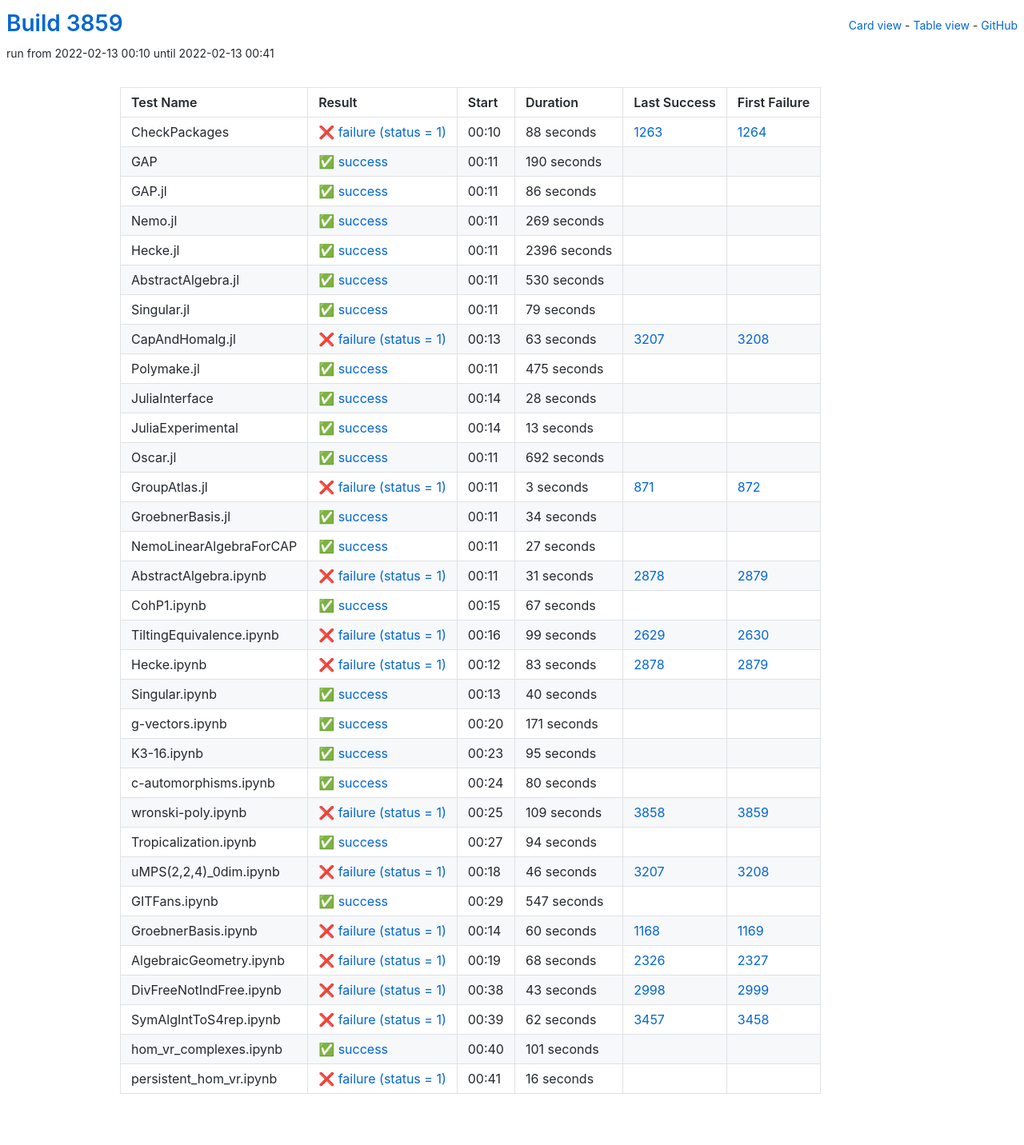
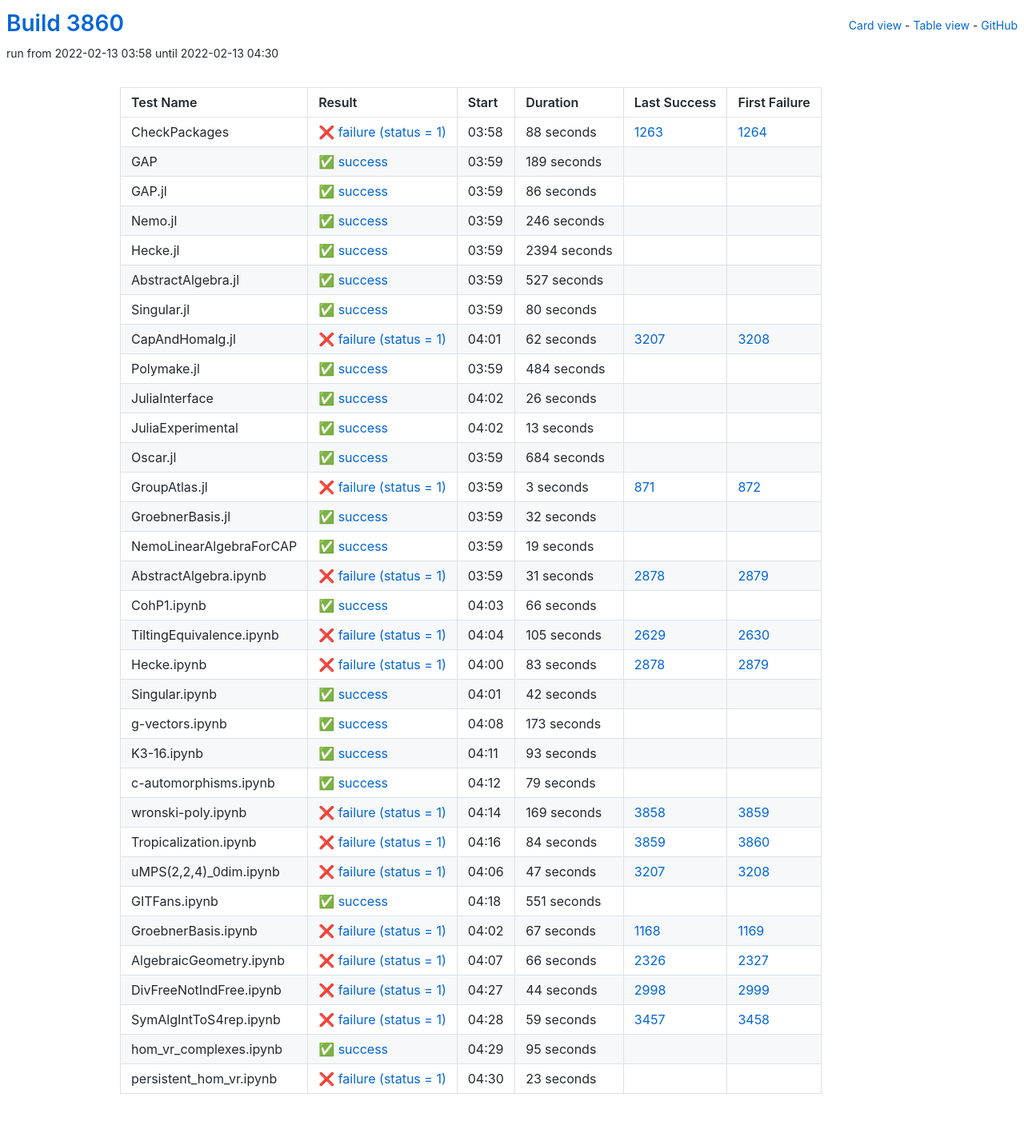
Before and after one commit to oscar-system/oscar-ci-status-stable, a Jekyll site: the page built from table.html, in a window 1280 px wide. Shown: the whole page at 80% size. Built offline with Jekyll 4.4.1, drawn with Linux system fonts in a browser that asks for light colours.

Commit message:
Build #3860

```diff
--- a/_data/ci.yml
+++ b/_data/ci.yml
@@ -1,6 +1,6 @@
 ---
-build: 3859
-build_url: https://oscarci.mathematik.uni-kl.de/job/oscar-stable/3859/
+build: 3860
+build_url: https://oscarci.mathematik.uni-kl.de/job/oscar-stable/3860/
 job: oscar-stable
 organization: oscar-system
 repo: oscar-ci-status-stable
@@ -8,8 +8,8 @@ repourl: https://github.com/oscar-system/oscar-ci-status-stable
 tests:
 - name: CheckPackages
   id: checkpackages
-  log: https://oscarci.mathematik.uni-kl.de/job/oscar-stable/3859/artifact/logs/build-3859/CheckPackages.log
-  start: 2022-02-13 00:10
+  log: https://oscarci.mathematik.uni-kl.de/job/oscar-stable/3860/artifact/logs/build-3860/CheckPackages.log
+  start: 2022-02-13 03:58
   success: false
   exitcode: 1
   status: failure
@@ -20,20 +20,20 @@ tests:
   first_failure_url: https://oscarci.mathematik.uni-kl.de/job/oscar-stable/1264/
 - name: GAP
   id: gap
-  log: https://oscarci.mathematik.uni-kl.de/job/oscar-stable/3859/artifact/logs/build-3859/GAP.log
-  start: 2022-02-13 00:11
+  log: https://oscarci.mathematik.uni-kl.de/job/oscar-stable/3860/artifact/logs/build-3860/GAP.log
+  start: 2022-02-13 03:59
   success: true
   exitcode: 0
   status: success
-  duration: 190
+  duration: 189
   last_success: false
   last_success_url:
   first_failure: false
   first_failure_url:
 - name: GAP.jl
   id: gap-jl
-  log: https://oscarci.mathematik.uni-kl.de/job/oscar-stable/3859/artifact/logs/build-3859/GAP.jl.log
-  start: 2022-02-13 00:11
+  log: https://oscarci.mathematik.uni-kl.de/job/oscar-stable/3860/artifact/logs/build-3860/GAP.jl.log
+  start: 2022-02-13 03:59
   success: true
   exitcode: 0
   status: success
@@ -44,92 +44,92 @@ tests:
   first_failure_url:
 - name: Nemo.jl
   id: nemo-jl
-  log: https://oscarci.mathematik.uni-kl.de/job/oscar-stable/3859/artifact/logs/build-3859/Nemo.jl.log
-  start: 2022-02-13 00:11
+  log: https://oscarci.mathematik.uni-kl.de/job/oscar-stable/3860/artifact/logs/build-3860/Nemo.jl.log
+  start: 2022-02-13 03:59
   success: true
   exitcode: 0
   status: success
-  duration: 269
+  duration: 246
   last_success: false
   last_success_url:
   first_failure: false
   first_failure_url:
 - name: Hecke.jl
   id: hecke-jl
-  log: https://oscarci.mathematik.uni-kl.de/job/oscar-stable/3859/artifact/logs/build-3859/Hecke.jl.log
-  start: 2022-02-13 00:11
+  log: https://oscarci.mathematik.uni-kl.de/job/oscar-stable/3860/artifact/logs/build-3860/Hecke.jl.log
+  start: 2022-02-13 03:59
   success: true
   exitcode: 0
   status: success
-  duration: 2396
+  duration: 2394
   last_success: false
   last_success_url:
   first_failure: false
   first_failure_url:
 - name: AbstractAlgebra.jl
   id: abstractalgebra-jl
-  log: https://oscarci.mathematik.uni-kl.de/job/oscar-stable/3859/artifact/logs/build-3859/AbstractAlgebra.jl.log
-  start: 2022-02-13 00:11
+  log: https://oscarci.mathematik.uni-kl.de/job/oscar-stable/3860/artifact/logs/build-3860/AbstractAlgebra.jl.log
+  start: 2022-02-13 03:59
   success: true
   exitcode: 0
   status: success
-  duration: 530
+  duration: 527
   last_success: false
   last_success_url:
   first_failure: false
   first_failure_url:
 - name: Singular.jl
   id: singular-jl
-  log: https://oscarci.mathematik.uni-kl.de/job/oscar-stable/3859/artifact/logs/build-3859/Singular.jl.log
-  start: 2022-02-13 00:11
+  log: https://oscarci.mathematik.uni-kl.de/job/oscar-stable/3860/artifact/logs/build-3860/Singular.jl.log
+  start: 2022-02-13 03:59
   success: true
   exitcode: 0
   status: success
-  duration: 79
+  duration: 80
   last_success: false
   last_success_url:
   first_failure: false
   first_failure_url:
 - name: CapAndHomalg.jl
   id: capandhomalg-jl
-  log: https://oscarci.mathematik.uni-kl.de/job/oscar-stable/3859/artifact/logs/build-3859/CapAndHomalg.jl.log
-  start: 2022-02-13 00:13
+  log: https://oscarci.mathematik.uni-kl.de/job/oscar-stable/3860/artifact/logs/build-3860/CapAndHomalg.jl.log
+  start: 2022-02-13 04:01
   success: false
   exitcode: 1
   status: failure
-  duration: 63
+  duration: 62
   last_success: 3207
   last_success_url: https://oscarci.mathematik.uni-kl.de/job/oscar-stable/3207/
   first_failure: 3208
   first_failure_url: https://oscarci.mathematik.uni-kl.de/job/oscar-stable/3208/
 - name: Polymake.jl
   id: polymake-jl
-  log: https://oscarci.mathematik.uni-kl.de/job/oscar-stable/3859/artifact/logs/build-3859/Polymake.jl.log
-  start: 2022-02-13 00:11
+  log: https://oscarci.mathematik.uni-kl.de/job/oscar-stable/3860/artifact/logs/build-3860/Polymake.jl.log
+  start: 2022-02-13 03:59
   success: true
   exitcode: 0
   status: success
-  duration: 475
+  duration: 484
   last_success: false
   last_success_url:
   first_failure: false
   first_failure_url:
 - name: JuliaInterface
   id: juliainterface
-  log: https://oscarci.mathematik.uni-kl.de/job/oscar-stable/3859/artifact/logs/build-3859/JuliaInterface.log
-  start: 2022-02-13 00:14
+  log: https://oscarci.mathematik.uni-kl.de/job/oscar-stable/3860/artifact/logs/build-3860/JuliaInterface.log
+  start: 2022-02-13 04:02
   success: true
   exitcode: 0
   status: success
-  duration: 28
+  duration: 26
   last_success: false
   last_success_url:
   first_failure: false
   first_failure_url:
 - name: JuliaExperimental
   id: juliaexperimental
-  log: https://oscarci.mathematik.uni-kl.de/job/oscar-stable/3859/artifact/logs/build-3859/JuliaExperimental.log
-  start: 2022-02-13 00:14
+  log: https://oscarci.mathematik.uni-kl.de/job/oscar-stable/3860/artifact/logs/build-3860/JuliaExperimental.log
+  start: 2022-02-13 04:02
   success: true
   exitcode: 0
   status: success
@@ -140,20 +140,20 @@ tests:
   first_failure_url:
 - name: Oscar.jl
   id: oscar-jl
-  log: https://oscarci.mathematik.uni-kl.de/job/oscar-stable/3859/artifact/logs/build-3859/Oscar.jl.log
-  start: 2022-02-13 00:11
+  log: https://oscarci.mathematik.uni-kl.de/job/oscar-stable/3860/artifact/logs/build-3860/Oscar.jl.log
+  start: 2022-02-13 03:59
   success: true
   exitcode: 0
   status: success
-  duration: 692
+  duration: 684
   last_success: false
   last_success_url:
   first_failure: false
   first_failure_url:
 - name: GroupAtlas.jl
   id: groupatlas-jl
-  log: https://oscarci.mathematik.uni-kl.de/job/oscar-stable/3859/artifact/logs/build-3859/GroupAtlas.jl.log
-  start: 2022-02-13 00:11
+  log: https://oscarci.mathematik.uni-kl.de/job/oscar-stable/3860/artifact/logs/build-3860/GroupAtlas.jl.log
+  start: 2022-02-13 03:59
   success: false
   exitcode: 1
   status: failure
@@ -164,32 +164,32 @@ tests:
   first_failure_url: https://oscarci.mathematik.uni-kl.de/job/oscar-stable/872/
 - name: GroebnerBasis.jl
   id: groebnerbasis-jl
-  log: https://oscarci.mathematik.uni-kl.de/job/oscar-stable/3859/artifact/logs/build-3859/GroebnerBasis.jl.log
-  start: 2022-02-13 00:11
+  log: https://oscarci.mathematik.uni-kl.de/job/oscar-stable/3860/artifact/logs/build-3860/GroebnerBasis.jl.log
+  start: 2022-02-13 03:59
   success: true
   exitcode: 0
   status: success
-  duration: 34
+  duration: 32
   last_success: false
   last_success_url:
   first_failure: false
   first_failure_url:
 - name: NemoLinearAlgebraForCAP
   id: nemolinearalgebraforcap
-  log: https://oscarci.mathematik.uni-kl.de/job/oscar-stable/3859/artifact/logs/build-3859/NemoLinearAlgebraForCAP.log
-  start: 2022-02-13 00:11
+  log: https://oscarci.mathematik.uni-kl.de/job/oscar-stable/3860/artifact/logs/build-3860/NemoLinearAlgebraForCAP.log
+  start: 2022-02-13 03:59
   success: true
   exitcode: 0
   status: success
-  duration: 27
+  duration: 19
   last_success: false
   last_success_url:
   first_failure: false
   first_failure_url:
 - name: AbstractAlgebra.ipynb
   id: abstractalgebra-ipynb
-  log: https://oscarci.mathematik.uni-kl.de/job/oscar-stable/3859/artifact/logs/build-3859/AbstractAlgebra.ipynb.log
-  start: 2022-02-13 00:11
+  log: https://oscarci.mathematik.uni-kl.de/job/oscar-stable/3860/artifact/logs/build-3860/AbstractAlgebra.ipynb.log
+  start: 2022-02-13 03:59
   success: false
   exitcode: 1
   status: failure
@@ -200,32 +200,32 @@ tests:
   first_failure_url: https://oscarci.mathematik.uni-kl.de/job/oscar-stable/2879/
 - name: CohP1.ipynb
   id: cohp1-ipynb
-  log: https://oscarci.mathematik.uni-kl.de/job/oscar-stable/3859/artifact/logs/build-3859/CohP1.ipynb.log
-  start: 2022-02-13 00:15
+  log: https://oscarci.mathematik.uni-kl.de/job/oscar-stable/3860/artifact/logs/build-3860/CohP1.ipynb.log
+  start: 2022-02-13 04:03
   success: true
   exitcode: 0
   status: success
-  duration: 67
+  duration: 66
   last_success: false
   last_success_url:
   first_failure: false
   first_failure_url:
 - name: TiltingEquivalence.ipynb
   id: tiltingequivalence-ipynb
-  log: https://oscarci.mathematik.uni-kl.de/job/oscar-stable/3859/artifact/logs/build-3859/TiltingEquivalence.ipynb.log
-  start: 2022-02-13 00:16
+  log: https://oscarci.mathematik.uni-kl.de/job/oscar-stable/3860/artifact/logs/build-3860/TiltingEquivalence.ipynb.log
+  start: 2022-02-13 04:04
   success: false
   exitcode: 1
   status: failure
-  duration: 99
+  duration: 105
   last_success: 2629
   last_success_url: https://oscarci.mathematik.uni-kl.de/job/oscar-stable/2629/
   first_failure: 2630
   first_failure_url: https://oscarci.mathematik.uni-kl.de/job/oscar-stable/2630/
 - name: Hecke.ipynb
   id: hecke-ipynb
-  log: https://oscarci.mathematik.uni-kl.de/job/oscar-stable/3859/artifact/logs/build-3859/Hecke.ipynb.log
-  start: 2022-02-13 00:12
+  log: https://oscarci.mathematik.uni-kl.de/job/oscar-stable/3860/artifact/logs/build-3860/Hecke.ipynb.log
+  start: 2022-02-13 04:00
   success: false
   exitcode: 1
   status: failure
@@ -236,32 +236,152 @@ tests:
   first_failure_url: https://oscarci.mathematik.uni-kl.de/job/oscar-stable/2879/
 - name: Singular.ipynb
   id: singular-ipynb
-  log: https://oscarci.mathematik.uni-kl.de/job/oscar-stable/3859/artifact/logs/build-3859/Singular.ipynb.log
-  start: 2022-02-13 00:13
+  log: https://oscarci.mathematik.uni-kl.de/job/oscar-stable/3860/artifact/logs/build-3860/Singular.ipynb.log
+  start: 2022-02-13 04:01
   success: true
   exitcode: 0
   status: success
-  duration: 40
+  duration: 42
   last_success: false
   last_success_url:
   first_failure: false
   first_failure_url:
 - name: g-vectors.ipynb
   id: g-vectors-ipynb
-  log: https://oscarci.mathematik.uni-kl.de/job/oscar-stable/3859/artifact/logs/build-3859/g-vectors.ipynb.log
-  start: 2022-02-13 00:20
+  log: https://oscarci.mathematik.uni-kl.de/job/oscar-stable/3860/artifact/logs/build-3860/g-vectors.ipynb.log
+  start: 2022-02-13 04:08
   success: true
   exitcode: 0
   status: success
-  duration: 171
+  duration: 173
   last_success: false
   last_success_url:
   first_failure: false
   first_failure_url:
 - name: K3-16.ipynb
   id: k3-16-ipynb
-  log: https://oscarci.mathematik.uni-kl.de/job/oscar-stable/3859/artifact/logs/build-3859/K3-16.ipynb.log
-  start: 2022-02-13 00:23
+  log: https://oscarci.mathematik.uni-kl.de/job/oscar-stable/3860/artifact/logs/build-3860/K3-16.ipynb.log
+  start: 2022-02-13 04:11
+  success: true
+  exitcode: 0
+  status: success
+  duration: 93
+  last_success: false
+  last_success_url:
+  first_failure: false
+  first_failure_url:
+- name: c-automorphisms.ipynb
+  id: c-automorphisms-ipynb
+  log: https://oscarci.mathematik.uni-kl.de/job/oscar-stable/3860/artifact/logs/build-3860/c-automorphisms.ipynb.log
+  start: 2022-02-13 04:12
+  success: true
+  exitcode: 0
+  status: success
+  duration: 79
+  last_success: false
+  last_success_url:
+  first_failure: false
+  first_failure_url:
+- name: wronski-poly.ipynb
+  id: wronski-poly-ipynb
+  log: https://oscarci.mathematik.uni-kl.de/job/oscar-stable/3860/artifact/logs/build-3860/wronski-poly.ipynb.log
+  start: 2022-02-13 04:14
+  success: false
+  exitcode: 1
+  status: failure
+  duration: 169
+  last_success: 3858
+  last_success_url: https://oscarci.mathematik.uni-kl.de/job/oscar-stable/3858/
+  first_failure: 3859
+  first_failure_url: https://oscarci.mathematik.uni-kl.de/job/oscar-stable/3859/
+- name: Tropicalization.ipynb
+  id: tropicalization-ipynb
+  log: https://oscarci.mathematik.uni-kl.de/job/oscar-stable/3860/artifact/logs/build-3860/Tropicalization.ipynb.log
+  start: 2022-02-13 04:16
+  success: false
+  exitcode: 1
+  status: failure
+  duration: 84
+  last_success: 3859
+  last_success_url: https://oscarci.mathematik.uni-kl.de/job/oscar-stable/3859/
+  first_failure: 3860
+  first_failure_url: https://oscarci.mathematik.uni-kl.de/job/oscar-stable/3860/
+- name: uMPS(2,2,4)_0dim.ipynb
+  id: umps-2-2-4-0dim-ipynb
+  log: https://oscarci.mathematik.uni-kl.de/job/oscar-stable/3860/artifact/logs/build-3860/uMPS-2-2-4-_0dim.ipynb.log
+  start: 2022-02-13 04:06
+  success: false
+  exitcode: 1
+  status: failure
+  duration: 47
+  last_success: 3207
+  last_success_url: https://oscarci.mathematik.uni-kl.de/job/oscar-stable/3207/
+  first_failure: 3208
+  first_failure_url: https://oscarci.mathematik.uni-kl.de/job/oscar-stable/3208/
+- name: GITFans.ipynb
+  id: gitfans-ipynb
+  log: https://oscarci.mathematik.uni-kl.de/job/oscar-stable/3860/artifact/logs/build-3860/GITFans.ipynb.log
+  start: 2022-02-13 04:18
+  success: true
+  exitcode: 0
+  status: success
+  duration: 551
+  last_success: false
+  last_success_url:
+  first_failure: false
+  first_failure_url:
+- name: GroebnerBasis.ipynb
+  id: groebnerbasis-ipynb
+  log: https://oscarci.mathematik.uni-kl.de/job/oscar-stable/3860/artifact/logs/build-3860/GroebnerBasis.ipynb.log
+  start: 2022-02-13 04:02
+  success: false
+  exitcode: 1
+  status: failure
+  duration: 67
+  last_success: 1168
+  last_success_url: https://oscarci.mathematik.uni-kl.de/job/oscar-stable/1168/
+  first_failure: 1169
+  first_failure_url: https://oscarci.mathematik.uni-kl.de/job/oscar-stable/1169/
+- name: AlgebraicGeometry.ipynb
+  id: algebraicgeometry-ipynb
+  log: https://oscarci.mathematik.uni-kl.de/job/oscar-stable/3860/artifact/logs/build-3860/AlgebraicGeometry.ipynb.log
+  start: 2022-02-13 04:07
+  success: false
+  exitcode: 1
+  status: failure
+  duration: 66
+  last_success: 2326
+  last_success_url: https://oscarci.mathematik.uni-kl.de/job/oscar-stable/2326/
+  first_failure: 2327
+  first_failure_url: https://oscarci.mathematik.uni-kl.de/job/oscar-stable/2327/
+- name: DivFreeNotIndFree.ipynb
+  id: divfreenotindfree-ipynb
+  log: https://oscarci.mathematik.uni-kl.de/job/oscar-stable/3860/artifact/logs/build-3860/DivFreeNotIndFree.ipynb.log
+  start: 2022-02-13 04:27
+  success: false
+  exitcode: 1
+  status: failure
+  duration: 44
+  last_success: 2998
+  last_success_url: https://oscarci.mathematik.uni-kl.de/job/oscar-stable/2998/
+  first_failure: 2999
+  first_failure_url: https://oscarci.mathematik.uni-kl.de/job/oscar-stable/2999/
+- name: SymAlgIntToS4rep.ipynb
+  id: symalginttos4rep-ipynb
+  log: https://oscarci.mathematik.uni-kl.de/job/oscar-stable/3860/artifact/logs/build-3860/SymAlgIntToS4rep.ipynb.log
+  start: 2022-02-13 04:28
+  success: false
+  exitcode: 1
+  status: failure
+  duration: 59
+  last_success: 3457
+  last_success_url: https://oscarci.mathematik.uni-kl.de/job/oscar-stable/3457/
+  first_failure: 3458
+  first_failure_url: https://oscarci.mathematik.uni-kl.de/job/oscar-stable/3458/
+- name: hom_vr_complexes.ipynb
+  id: hom-vr-complexes-ipynb
+  log: https://oscarci.mathematik.uni-kl.de/job/oscar-stable/3860/artifact/logs/build-3860/hom_vr_complexes.ipynb.log
+  start: 2022-02-13 04:29
   success: true
   exitcode: 0
   status: success
@@ -270,135 +390,15 @@ tests:
   last_success_url:
   first_failure: false
   first_failure_url:
-- name: c-automorphisms.ipynb
-  id: c-automorphisms-ipynb
-  log: https://oscarci.mathematik.uni-kl.de/job/oscar-stable/3859/artifact/logs/build-3859/c-automorphisms.ipynb.log
-  start: 2022-02-13 00:24
-  success: true
-  exitcode: 0
-  status: success
-  duration: 80
+- name: persistent_hom_vr.ipynb
+  id: persistent-hom-vr-ipynb
+  log: https://oscarci.mathematik.uni-kl.de/job/oscar-stable/3860/artifact/logs/build-3860/persistent_hom_vr.ipynb.log
+  start: 2022-02-13 04:30
+  success: false
+  exitcode: 1
+  status: failure
+  duration: 23
   last_success: false
   last_success_url:
   first_failure: false
   first_failure_url:
-- name: wronski-poly.ipynb
-  id: wronski-poly-ipynb
-  log: https://oscarci.mathematik.uni-kl.de/job/oscar-stable/3859/artifact/logs/build-3859/wronski-poly.ipynb.log
-  start: 2022-02-13 00:25
-  success: false
-  exitcode: 1
-  status: failure
-  duration: 109
-  last_success: 3858
-  last_success_url: https://oscarci.mathematik.uni-kl.de/job/oscar-stable/3858/
-  first_failure: 3859
-  first_failure_url: https://oscarci.mathematik.uni-kl.de/job/oscar-stable/3859/
-- name: Tropicalization.ipynb
-  id: tropicalization-ipynb
-  log: https://oscarci.mathematik.uni-kl.de/job/oscar-stable/3859/artifact/logs/build-3859/Tropicalization.ipynb.log
-  start: 2022-02-13 00:27
-  success: true
-  exitcode: 0
-  status: success
-  duration: 94
-  last_success: false
-  last_success_url:
-  first_failure: false
-  first_failure_url:
-- name: uMPS(2,2,4)_0dim.ipynb
-  id: umps-2-2-4-0dim-ipynb
-  log: https://oscarci.mathematik.uni-kl.de/job/oscar-stable/3859/artifact/logs/build-3859/uMPS-2-2-4-_0dim.ipynb.log
-  start: 2022-02-13 00:18
-  success: false
-  exitcode: 1
-  status: failure
-  duration: 46
-  last_success: 3207
-  last_success_url: https://oscarci.mathematik.uni-kl.de/job/oscar-stable/3207/
-  first_failure: 3208
-  first_failure_url: https://oscarci.mathematik.uni-kl.de/job/oscar-stable/3208/
-- name: GITFans.ipynb
-  id: gitfans-ipynb
-  log: https://oscarci.mathematik.uni-kl.de/job/oscar-stable/3859/artifact/logs/build-3859/GITFans.ipynb.log
-  start: 2022-02-13 00:29
-  success: true
-  exitcode: 0
-  status: success
-  duration: 547
-  last_success: false
-  last_success_url:
-  first_failure: false
-  first_failure_url:
-- name: GroebnerBasis.ipynb
-  id: groebnerbasis-ipynb
-  log: https://oscarci.mathematik.uni-kl.de/job/oscar-stable/3859/artifact/logs/build-3859/GroebnerBasis.ipynb.log
-  start: 2022-02-13 00:14
-  success: false
-  exitcode: 1
-  status: failure
-  duration: 60
-  last_success: 1168
-  last_success_url: https://oscarci.mathematik.uni-kl.de/job/oscar-stable/1168/
-  first_failure: 1169
-  first_failure_url: https://oscarci.mathematik.uni-kl.de/job/oscar-stable/1169/
-- name: AlgebraicGeometry.ipynb
-  id: algebraicgeometry-ipynb
-  log: https://oscarci.mathematik.uni-kl.de/job/oscar-stable/3859/artifact/logs/build-3859/AlgebraicGeometry.ipynb.log
-  start: 2022-02-13 00:19
-  success: false
-  exitcode: 1
-  status: failure
-  duration: 68
-  last_success: 2326
-  last_success_url: https://oscarci.mathematik.uni-kl.de/job/oscar-stable/2326/
-  first_failure: 2327
-  first_failure_url: https://oscarci.mathematik.uni-kl.de/job/oscar-stable/2327/
-- name: DivFreeNotIndFree.ipynb
-  id: divfreenotindfree-ipynb
-  log: https://oscarci.mathematik.uni-kl.de/job/oscar-stable/3859/artifact/logs/build-3859/DivFreeNotIndFree.ipynb.log
-  start: 2022-02-13 00:38
-  success: false
-  exitcode: 1
-  status: failure
-  duration: 43
-  last_success: 2998
-  last_success_url: https://oscarci.mathematik.uni-kl.de/job/oscar-stable/2998/
-  first_failure: 2999
-  first_failure_url: https://oscarci.mathematik.uni-kl.de/job/oscar-stable/2999/
-- name: SymAlgIntToS4rep.ipynb
-  id: symalginttos4rep-ipynb
-  log: https://oscarci.mathematik.uni-kl.de/job/oscar-stable/3859/artifact/logs/build-3859/SymAlgIntToS4rep.ipynb.log
-  start: 2022-02-13 00:39
-  success: false
-  exitcode: 1
-  status: failure
-  duration: 62
-  last_success: 3457
-  last_success_url: https://oscarci.mathematik.uni-kl.de/job/oscar-stable/3457/
-  first_failure: 3458
-  first_failure_url: https://oscarci.mathematik.uni-kl.de/job/oscar-stable/3458/
-- name: hom_vr_complexes.ipynb
-  id: hom-vr-complexes-ipynb
-  log: https://oscarci.mathematik.uni-kl.de/job/oscar-stable/3859/artifact/logs/build-3859/hom_vr_complexes.ipynb.log
-  start: 2022-02-13 00:40
-  success: true
-  exitcode: 0
-  status: success
-  duration: 101
-  last_success: false
-  last_success_url:
-  first_failure: false
-  first_failure_url:
-- name: persistent_hom_vr.ipynb
-  id: persistent-hom-vr-ipynb
-  log: https://oscarci.mathematik.uni-kl.de/job/oscar-stable/3859/artifact/logs/build-3859/persistent_hom_vr.ipynb.log
-  start: 2022-02-13 00:41
-  success: false
-  exitcode: 1
-  status: failure
-  duration: 16
-  last_success: false
-  last_success_url:
-  first_failure: false
-  first_failure_url:
```
Also changed, not shown: README.md.
